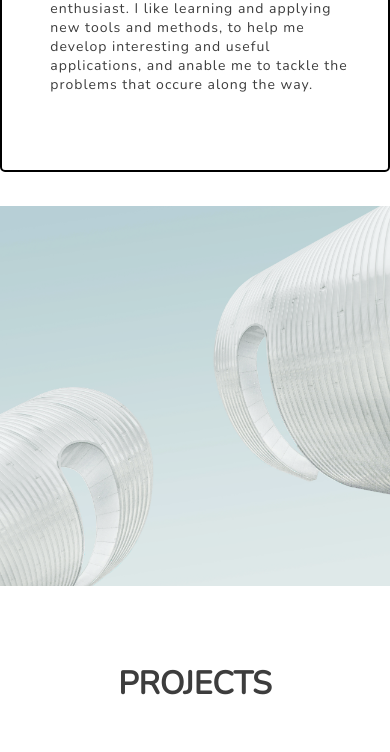
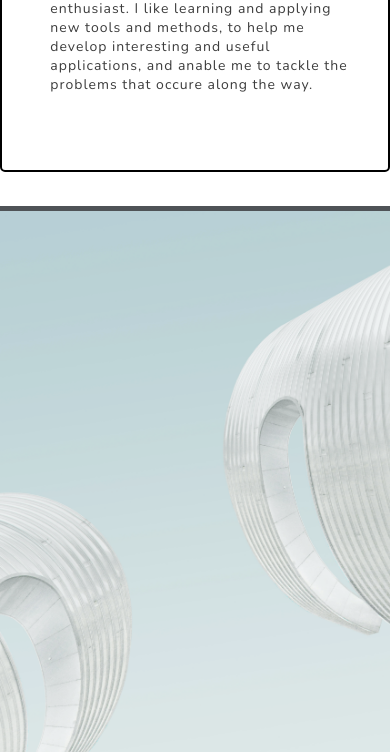
Before and after one commit to tomerrajuan/portfolio, a PHP site: page / in a window 390 px wide. Shown: the part 1138-1890 px from the top of the page. Run offline with PHP 8.4, Linux system fonts and the light colour scheme; some libraries are stand-ins or nearby versions.

Commit message:
css changes and gsap

```diff
--- a/style.css
+++ b/style.css
@@ -66,6 +66,8 @@ width: 100%;
   background-repeat: no-repeat;
   background-size: cover;
   margin-bottom: 15vh;
+  border-top: 5px solid rgb(36,41,46);
+  border-bottom: 5px solid rgb(36,41,46);
 }
 
 header {
@@ -574,10 +576,7 @@ footer {
     margin-left: 5vw;
     font-size: 14px;
   }
-  .parallax {
-    min-height: 45vh;
-    margin-bottom: 9vh;
-  }
+
   #projects-header {
     font-size: 2rem;
     margin-bottom: 4vh;
```
